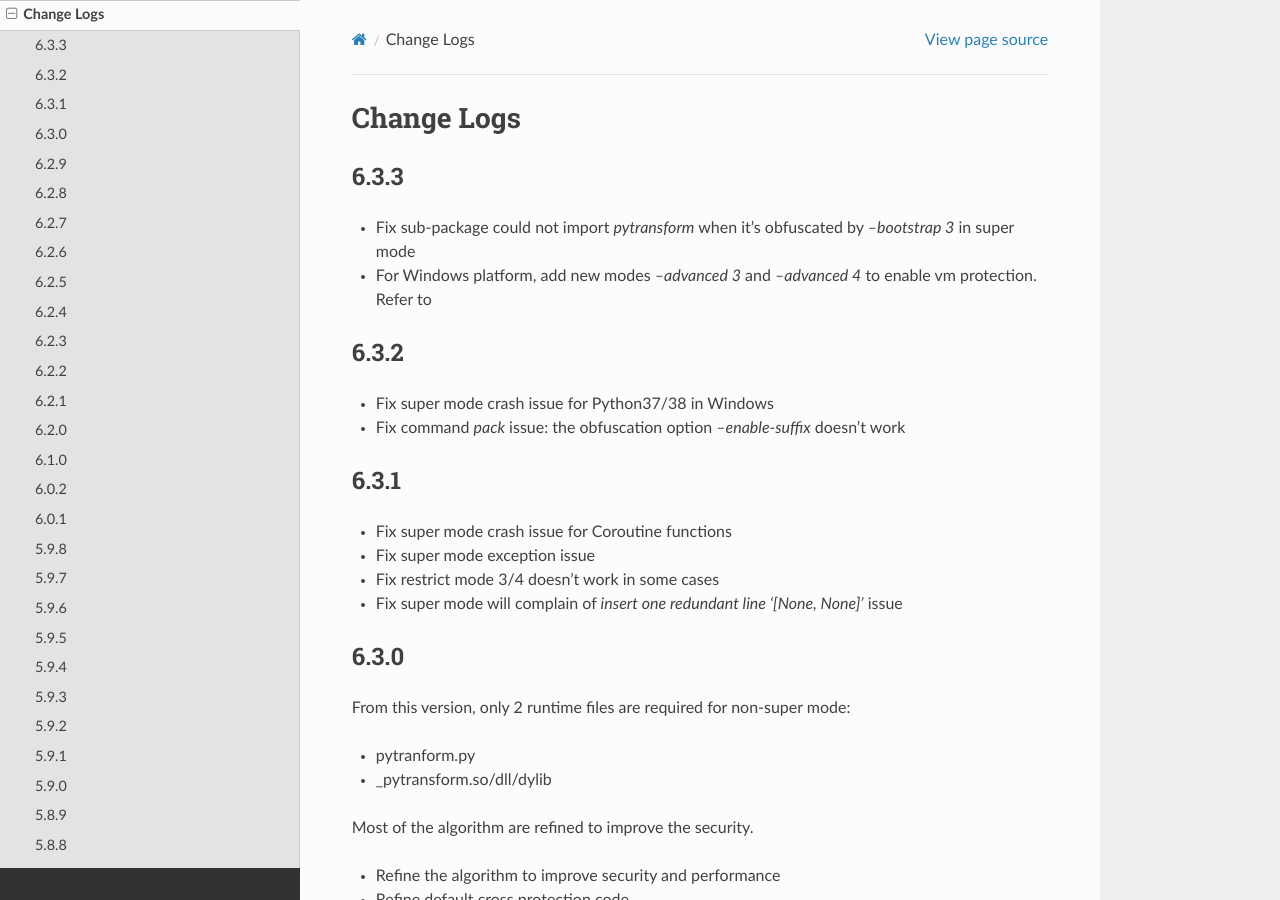
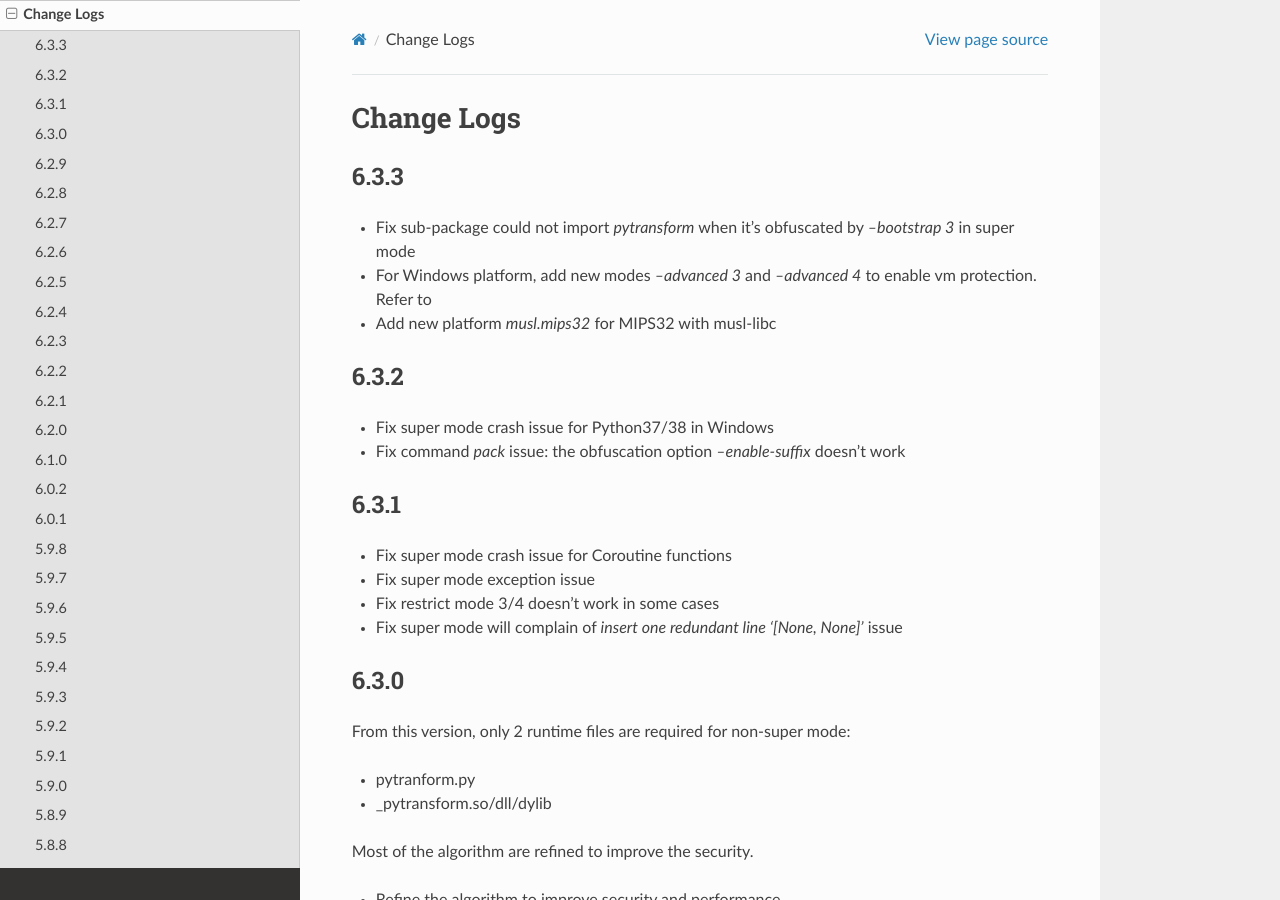
Before and after one commit to dashingsoft/pyarmor, a Sphinx documentation site: the page built from docs/change-logs.rst, in a window 1280 px wide and 900 px high. Built offline with Sphinx 7.4.7 and the Read the Docs theme 2.0.0, drawn with Linux system fonts in a browser that asks for light colours.

Commit message:
Add change log

```diff
--- a/docs/change-logs.rst
+++ b/docs/change-logs.rst
@@ -9,6 +9,7 @@ Change Logs
   `--bootstrap 3` in super mode
 * For Windows platform, add new modes `--advanced 3` and `--advanced 4` to
   enable vm protection. Refer to
+* Add new platform `musl.mips32` for MIPS32 with musl-libc
 
 6.3.2
 -----
```
